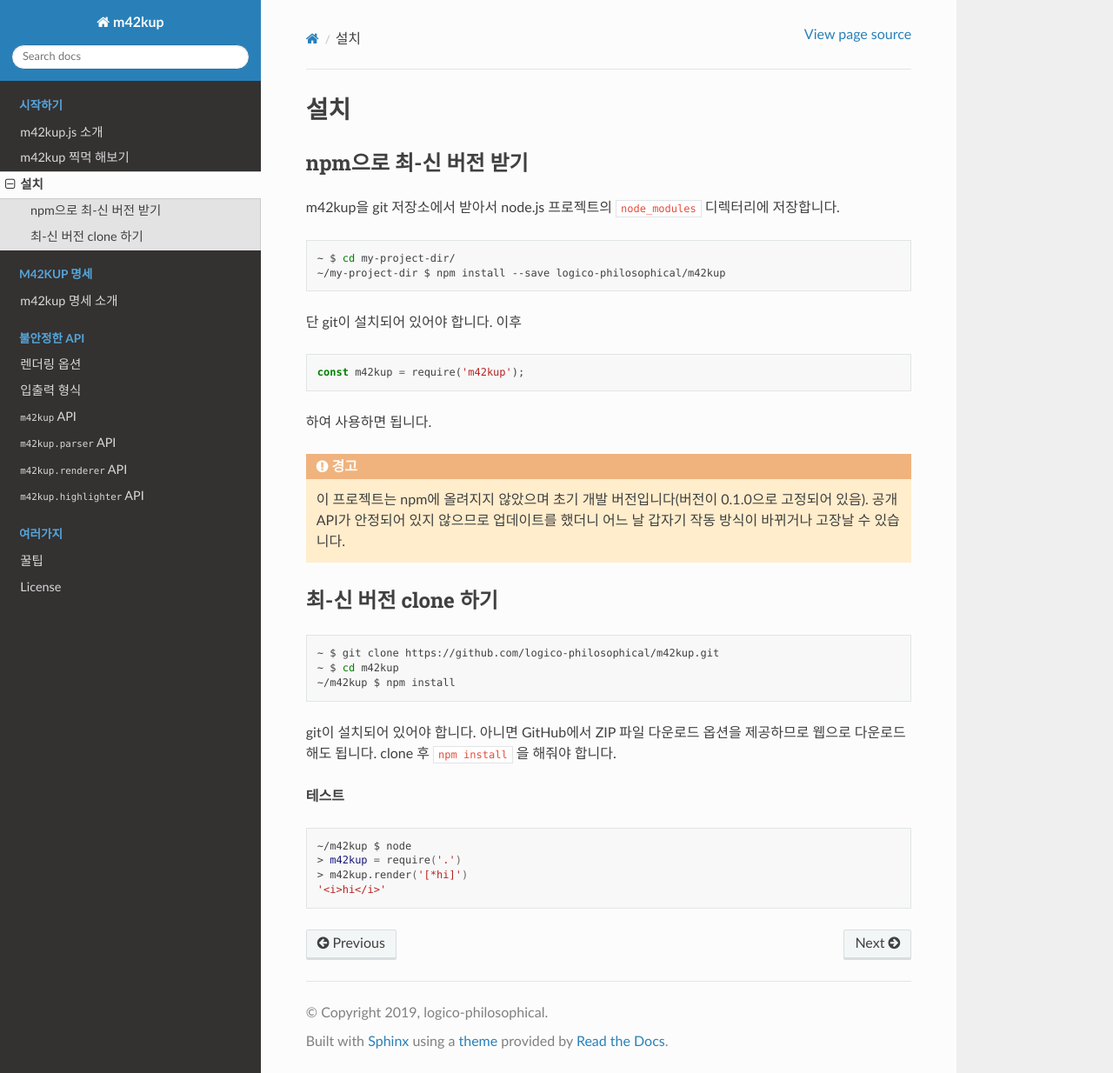
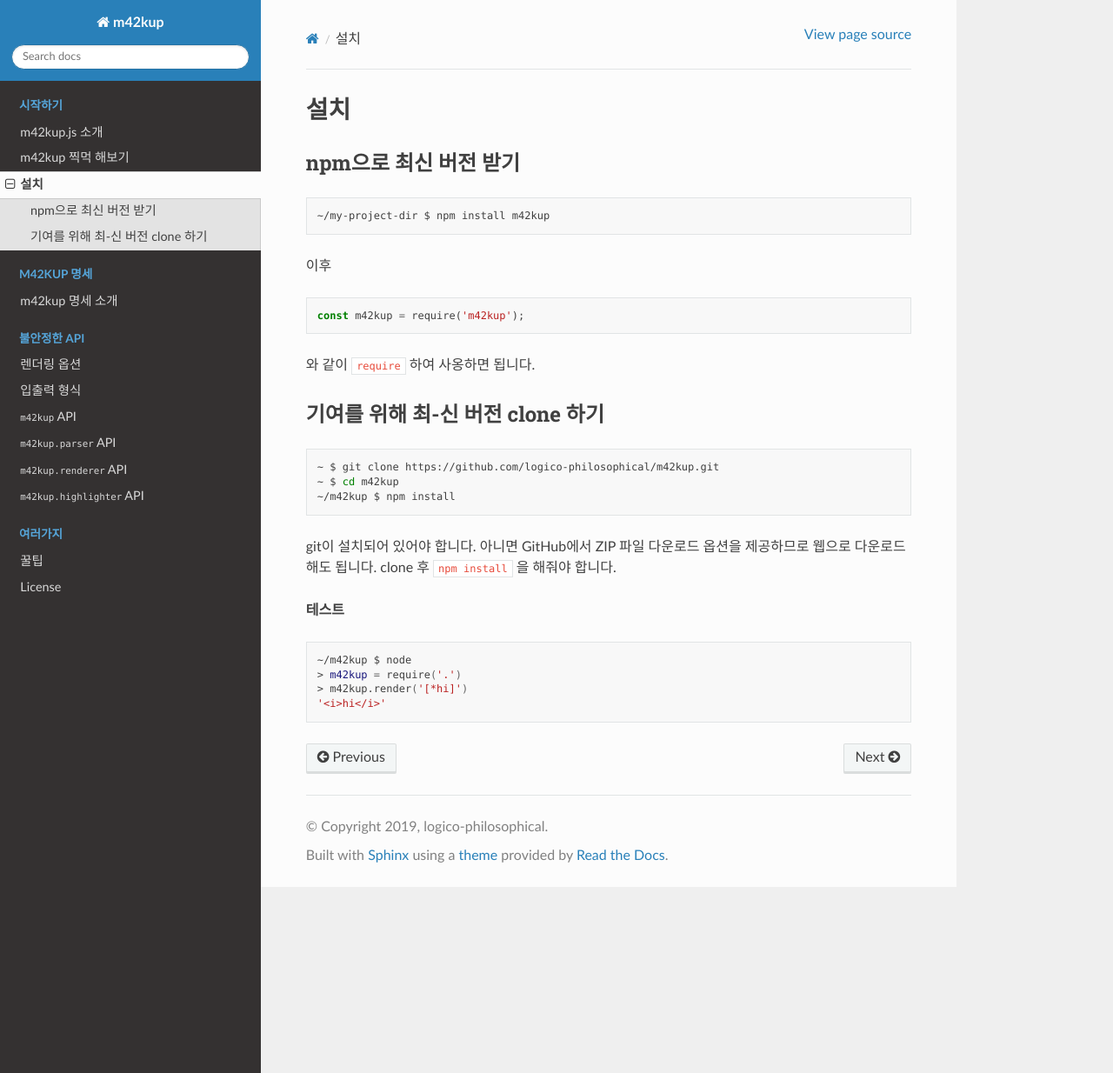
Before and after one commit to logico-philosophical/yamd, a Sphinx documentation site: the page built from docs/getting-started/installation.rst, in a window 1280 px wide and 1234 px high. Shown: the whole window at 87% size. Built offline with Sphinx 7.4.7 and the Read the Docs theme 2.0.0, drawn with Linux system fonts in a browser that asks for light colours.

Commit message:
Update installation.rst

```diff
--- a/docs/getting-started/installation.rst
+++ b/docs/getting-started/installation.rst
@@ -1,29 +1,22 @@
 설치
 ======
 
-npm으로 최-신 버전 받기
+npm으로 최신 버전 받기
 -------------------------------
-
-m42kup을 git 저장소에서 받아서 node.js 프로젝트의 ``node_modules`` 디렉터리에 저장합니다.
 
 .. code-block:: bash
 
-	~ $ cd my-project-dir/
-	~/my-project-dir $ npm install --save logico-philosophical/m42kup
+	~/my-project-dir $ npm install m42kup
 
-단 git이 설치되어 있어야 합니다. 이후
+이후
 
 .. code-block:: js
 
 	const m42kup = require('m42kup');
 
-하여 사용하면 됩니다.
+와 같이 ``require`` 하여 사옹하면 됩니다.
 
-.. warning::
-
-	이 프로젝트는 npm에 올려지지 않았으며 초기 개발 버전입니다(버전이 0.1.0으로 고정되어 있음). 공개 API가 안정되어 있지 않으므로 업데이트를 했더니 어느 날 갑자기 작동 방식이 바뀌거나 고장날 수 있습니다.
-
-최-신 버전 clone 하기
+기여를 위해 최-신 버전 clone 하기
 ----------------------------------
 
 .. code-block:: bash
```
